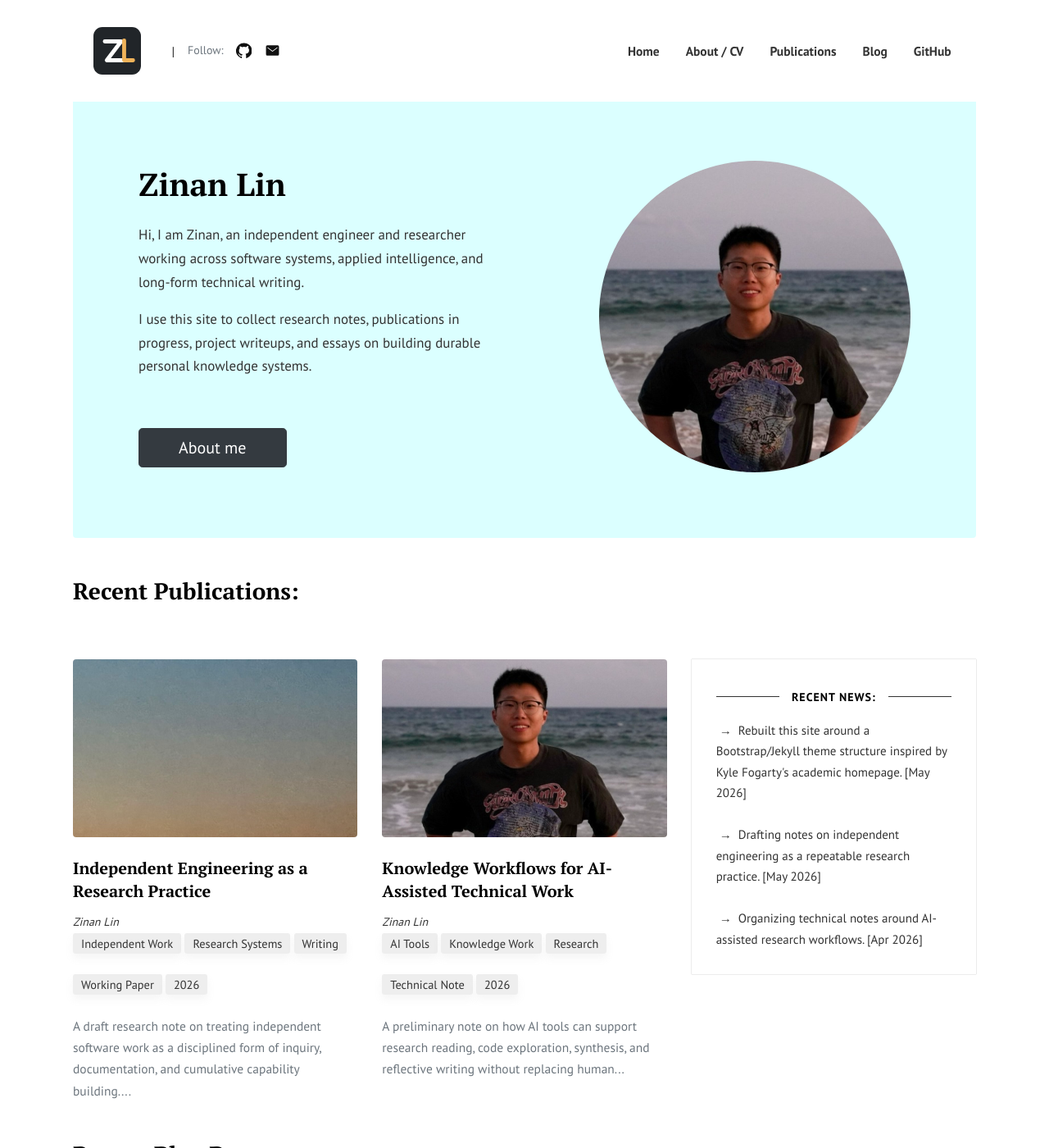
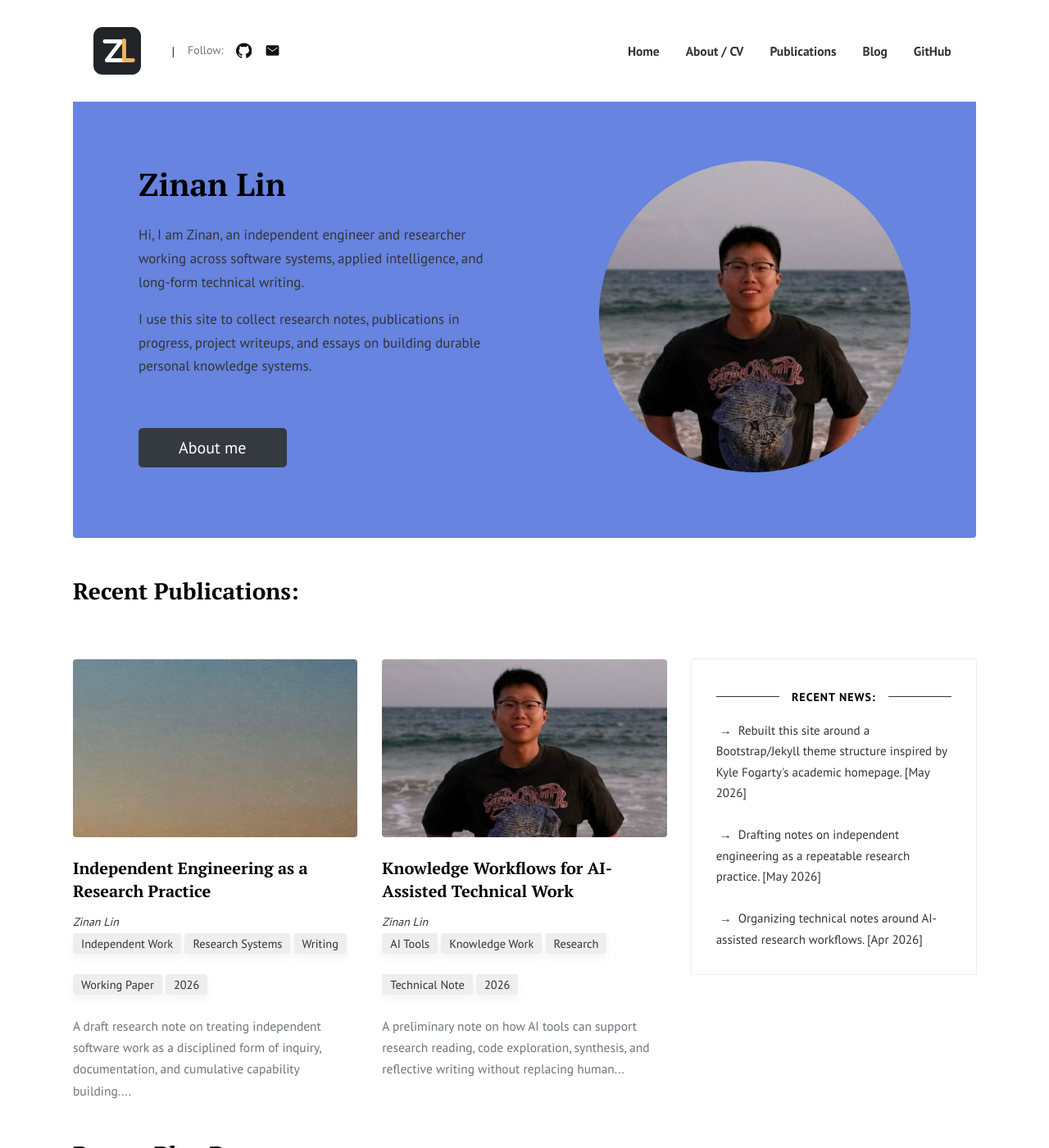
Before and after one commit to znecho9/znecho9.github.io, a Jekyll site: the page built from index.md, in a window 1280 px wide and 1400 px high. Shown: the whole window at 82% size. Built offline with Jekyll 4.4.1, drawn with Linux system fonts in a browser that asks for light colours.

Commit message:
Update custom.css

```diff
--- a/assets/css/custom.css
+++ b/assets/css/custom.css
@@ -18,7 +18,7 @@
 }
 
 .hero {
-  background: #ccffffb3;
+  background: #0033cc99;
 }
 
 .hero p {
```
